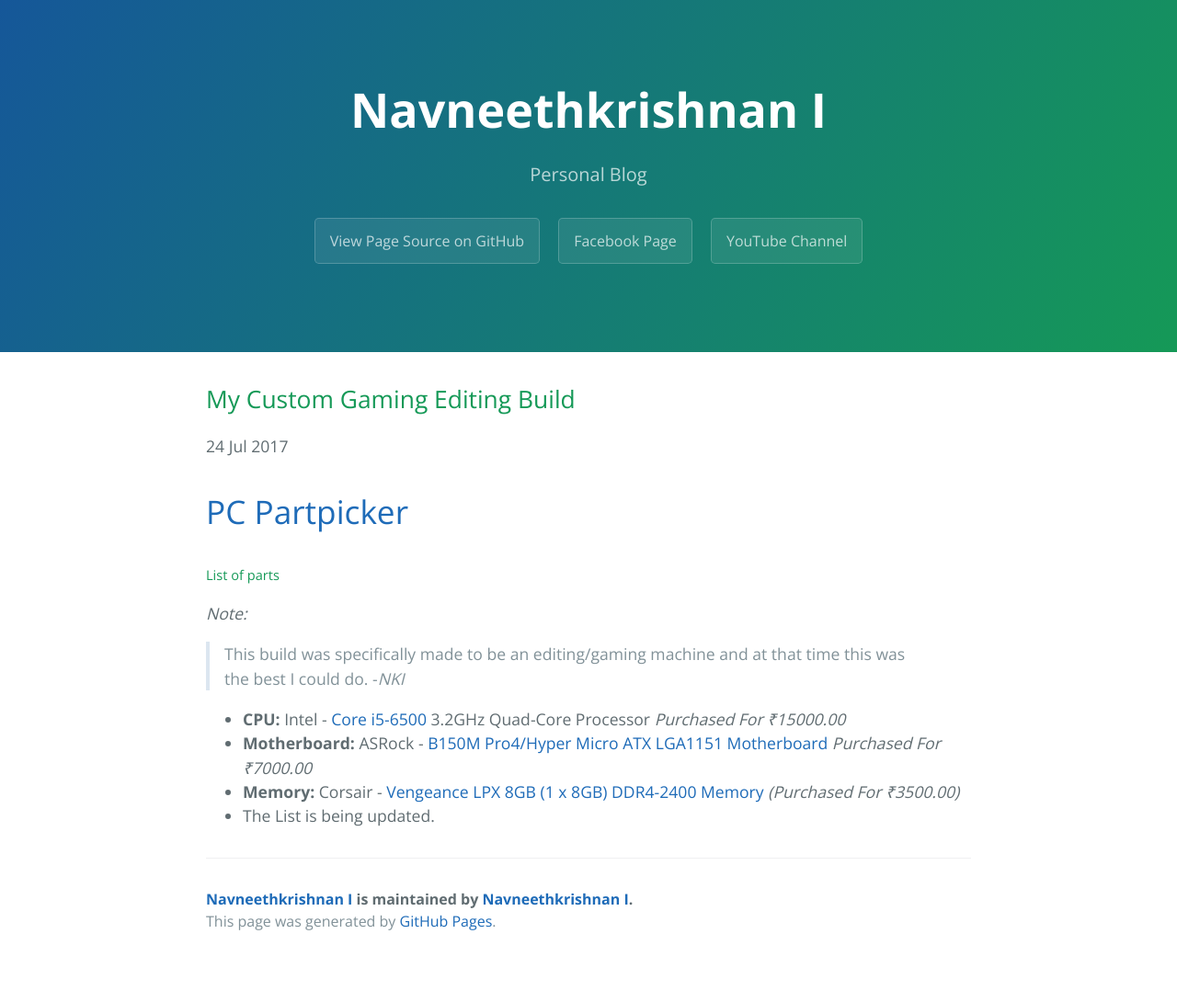
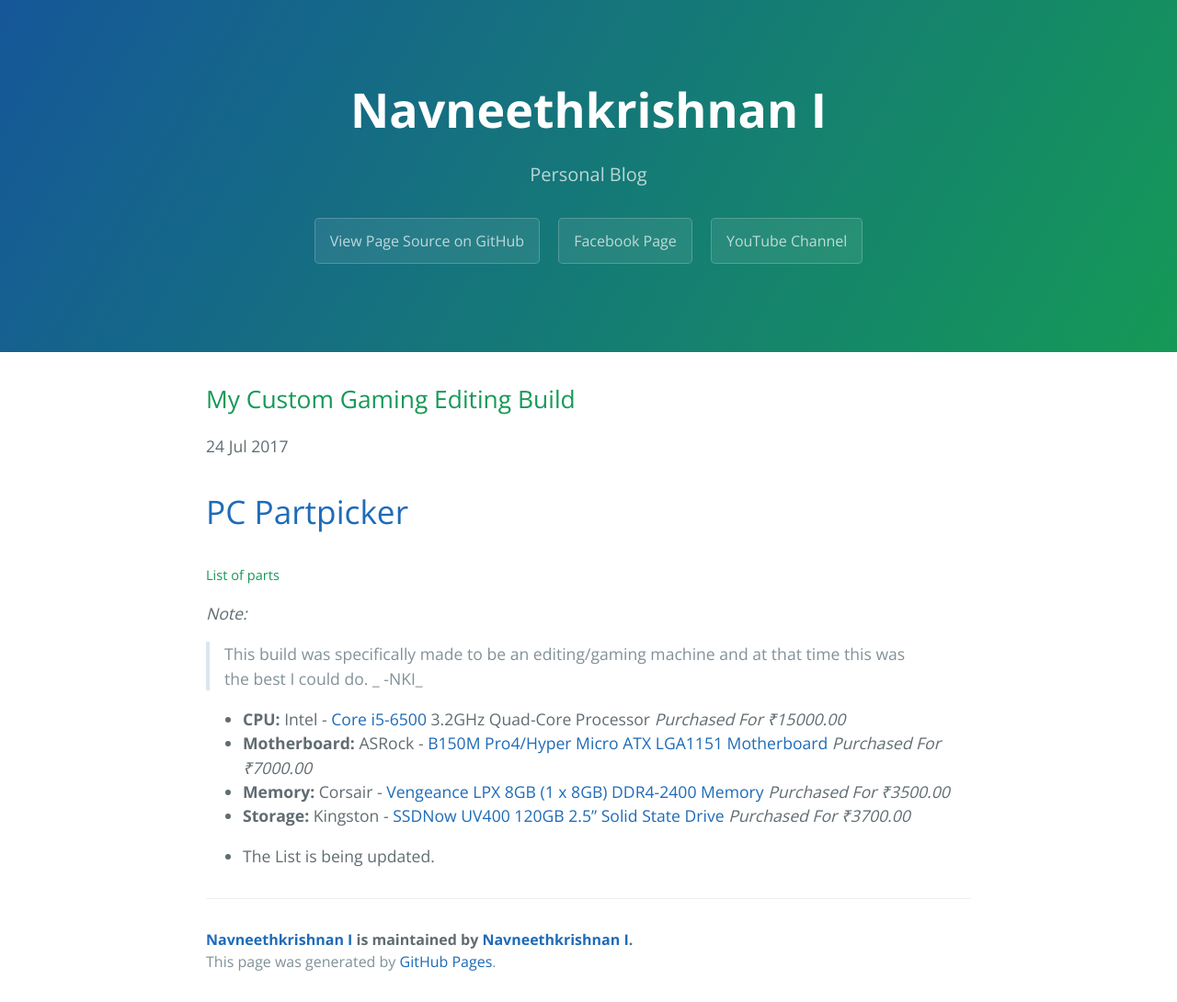
Before and after one commit to Navneet-Suresh/Navneet-Suresh.github.io, a Jekyll site: the page built from _posts/2017-07-24-My-Custom-Gaming-Editing-Build.markdown, in a window 1280 px wide. Shown: the whole page at 92% size. Built offline with Jekyll 4.4.1, drawn with Linux system fonts in a browser that asks for light colours; our own code applies the rules of GitHub Pages for plain Markdown files; before the commit the page ends 1046 px from its top, so only the background shows below that.

Commit message:
Update 2017-07-24-My-Custom-Gaming-Editing-Build.markdown

```diff
--- a/_posts/2017-07-24-My-Custom-Gaming-Editing-Build.markdown
+++ b/_posts/2017-07-24-My-Custom-Gaming-Editing-Build.markdown
@@ -1,9 +1,11 @@
 # [PC Partpicker](https://in.pcpartpicker.com/list/RCsWqk)
 ##### List of parts
 _Note:_
-> This build was specifically made to be an editing/gaming machine and at that time this was the best I could do. -_NKI_
+> This build was specifically made to be an editing/gaming machine and at that time this was the best I could do. _ -NKI_
 
 * **CPU:** Intel - [Core i5-6500](https://in.pcpartpicker.com/product/xwhj4D/intel-cpu-bx80662i56500) 3.2GHz Quad-Core Processor _Purchased For ₹15000.00_
 * **Motherboard:** ASRock - [B150M Pro4/Hyper Micro ATX LGA1151 Motherboard](https://in.pcpartpicker.com/product/kcH48d/asrock-b150m-pro4hyper-micro-atx-lga1151-motherboard-b150m-pro4hyper) _Purchased For ₹7000.00_
-* **Memory:** Corsair - [Vengeance LPX 8GB (1 x 8GB) DDR4-2400 Memory](https://in.pcpartpicker.com/product/sMbkcf/corsair-memory-cmk8gx4m1a2400c16) _(Purchased For ₹3500.00)_
+* **Memory:** Corsair - [Vengeance LPX 8GB (1 x 8GB) DDR4-2400 Memory](https://in.pcpartpicker.com/product/sMbkcf/corsair-memory-cmk8gx4m1a2400c16) _Purchased For ₹3500.00_
+* **Storage:** Kingston - [SSDNow UV400 120GB 2.5" Solid State Drive](https://in.pcpartpicker.com/product/GPFXsY/kingston-ssdnow-uv400-120gb-25-solid-state-drive-suv400s37120g) _Purchased For ₹3700.00_
+
 * The List is being updated.
```
